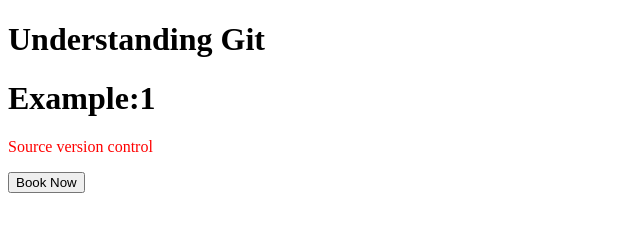
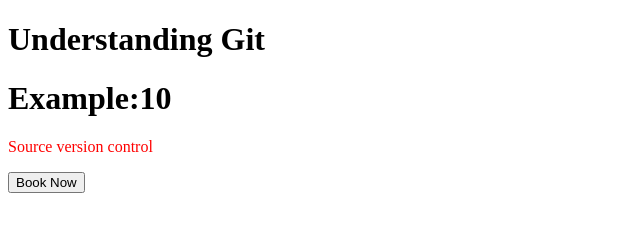
Before and after one commit to pankajsakharkar1881/git-project-learning, a plain HTML site: page index.html in a window 1280 px wide. Shown: the full height of the page, 0-640 px from the left. Drawn offline with Linux system fonts and the light colour scheme.

Commit message:
new change example:10

```diff
--- a/index.html
+++ b/index.html
@@ -4,7 +4,7 @@
 
 <body>
     <h1>Understanding Git</h1>
-    <h1>Example:1</h1>
+    <h1>Example:10</h1>
     <p style="color:red">Source version control</p>
     <button>Book Now</button>
 </body>
```
